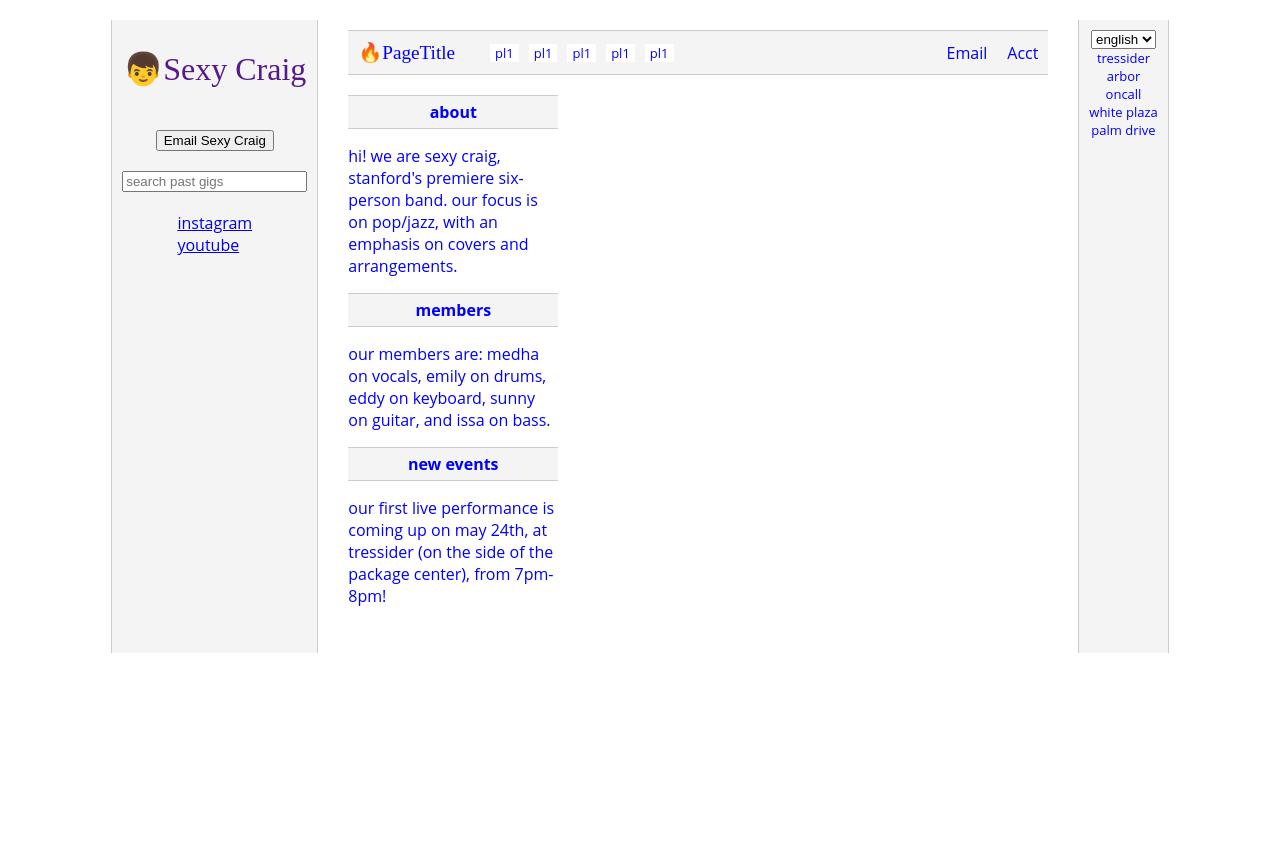
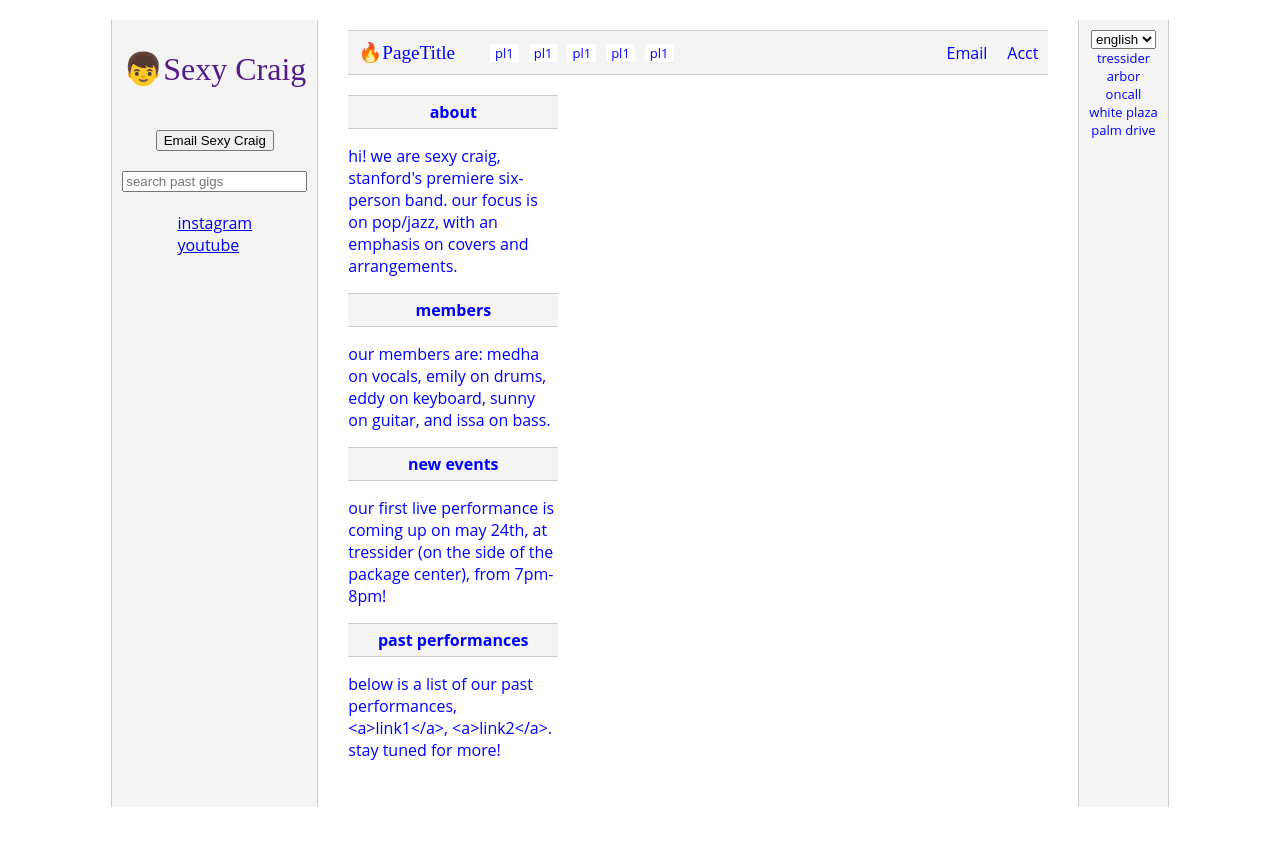
Before and after one commit to TsuRS/sexy-craig, a React (Create React App) app: page / in a window 1280 px wide. Shown: the top 846 px of the page. Before the commit the page ends 800 px from the top, so only its background shows below. Built offline with nearby package versions, Linux system fonts and the light colour scheme.

Commit message:
added new section

```diff
--- a/src/CenterCol.js
+++ b/src/CenterCol.js
@@ -35,6 +35,7 @@ function InformationSections() {
       <Section  label="about" />
       <Section  label="members" />
       <Section  label="new events" />
+      <Section label="past performances" />
     </div>
   )
 }
@@ -44,6 +45,7 @@ function Section({SectionContent, label}) {
     "about": "hi! we are sexy craig, stanford's premiere six-person band. our focus is on pop/jazz, with an emphasis on covers and arrangements.",
     "members": "our members are: medha on vocals, emily on drums, eddy on keyboard, sunny on guitar, and issa on bass.",
     "new events": "our first live performance is coming up on may 24th, at tressider (on the side of the package center), from 7pm-8pm!",
+    "past performances": "below is a list of our past performances, <a>link1</a>, <a>link2</a>. stay tuned for more!"
   }
 
   return(
```
